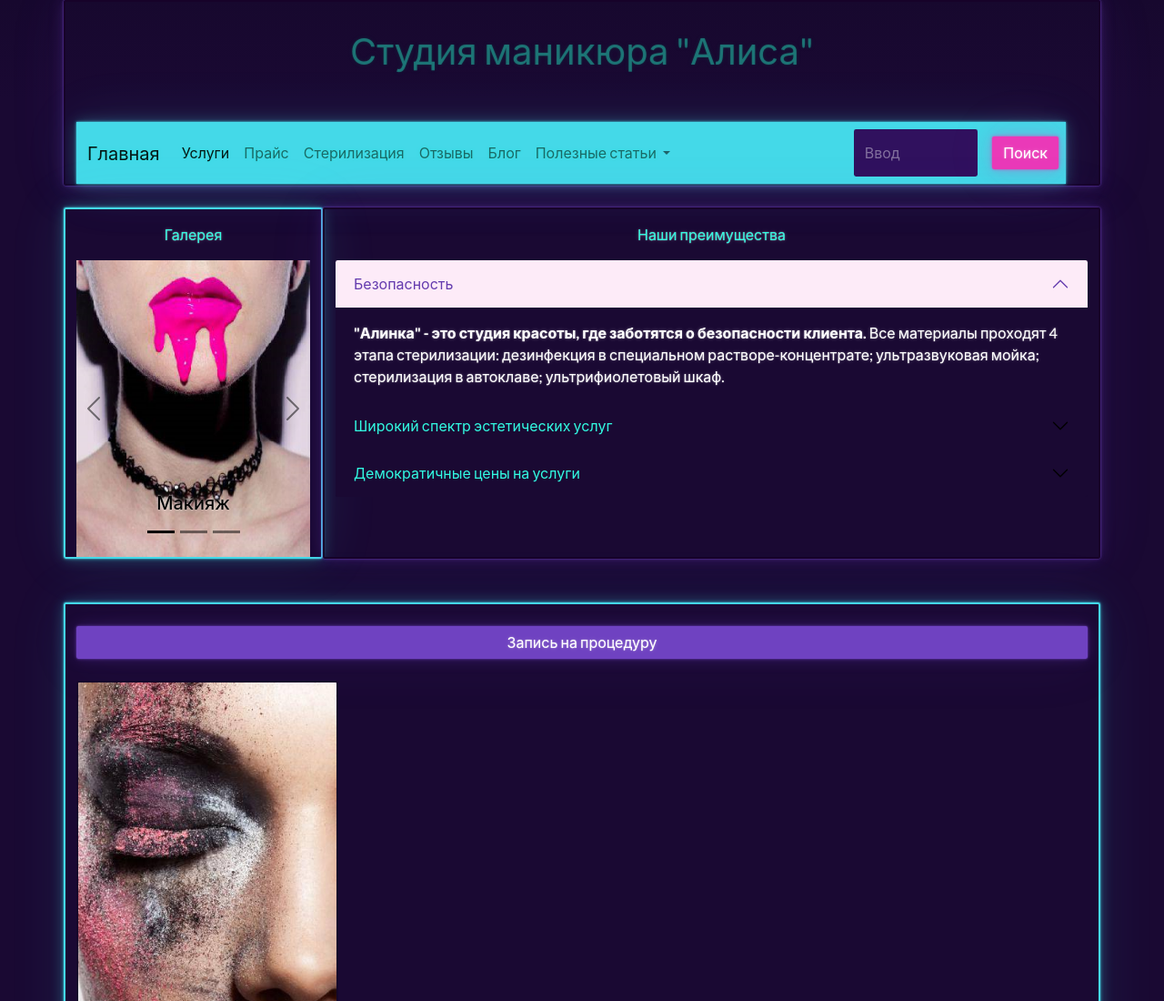
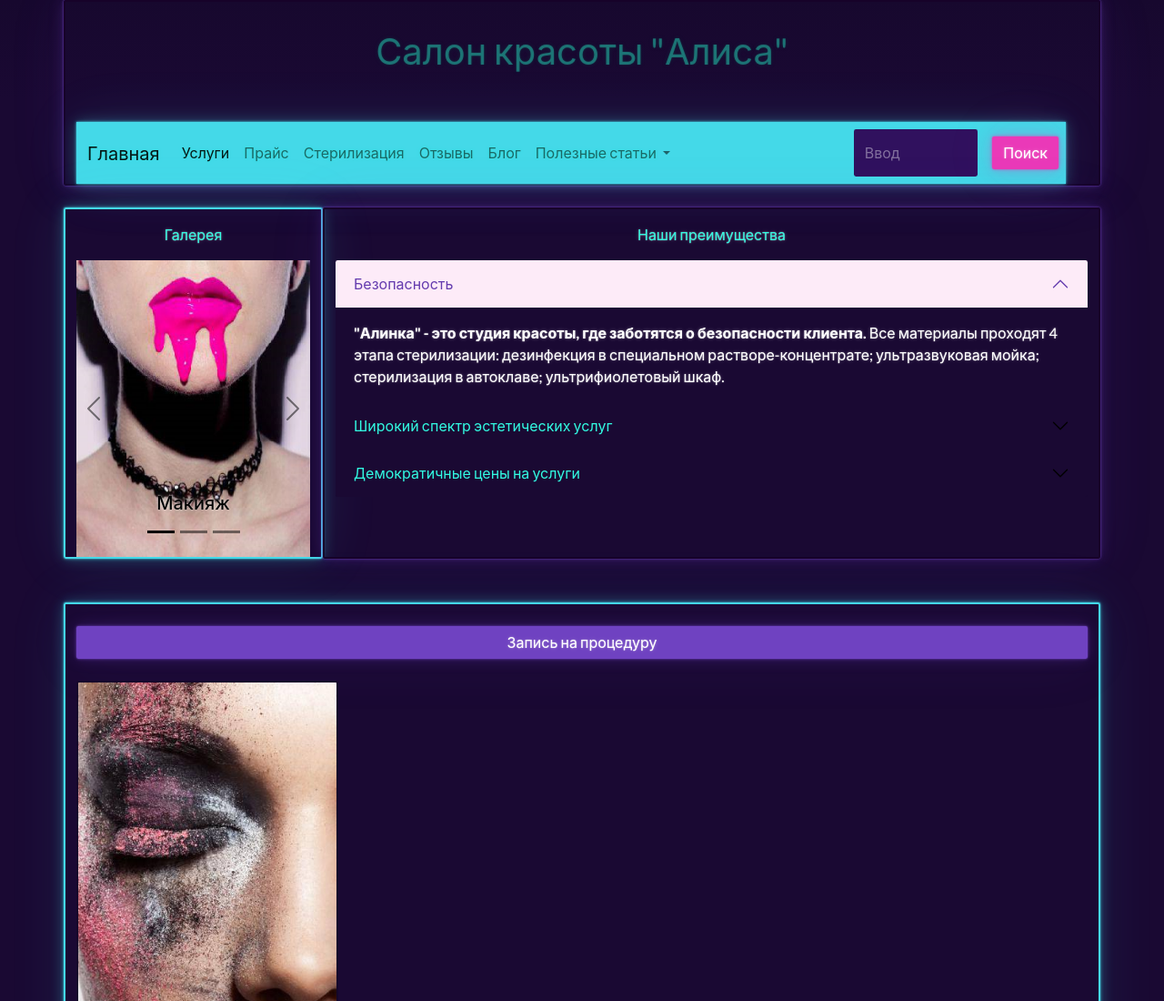
Before and after one commit to smile-ef/bootstrap-project, a website: page index.html in a window 1280 px wide. Shown: the top 1100 px of the page at 91% size. Drawn offline with Linux system fonts and the light colour scheme; files whose address does not match are found by name.

Commit message:
Правки

```diff
--- a/index.html
+++ b/index.html
@@ -12,7 +12,7 @@
 <body>
   <div class="container">
     <div class="row card border-dark">
-      <div class="col py-4 text-center text-muted mb-4 fs-1 "><span>Студия маникюра
+      <div class="col py-4 text-center text-muted mb-4 fs-1 "><span>Салон красоты
           "Алиса"</span>
       </div>
       <div class="row">
```
